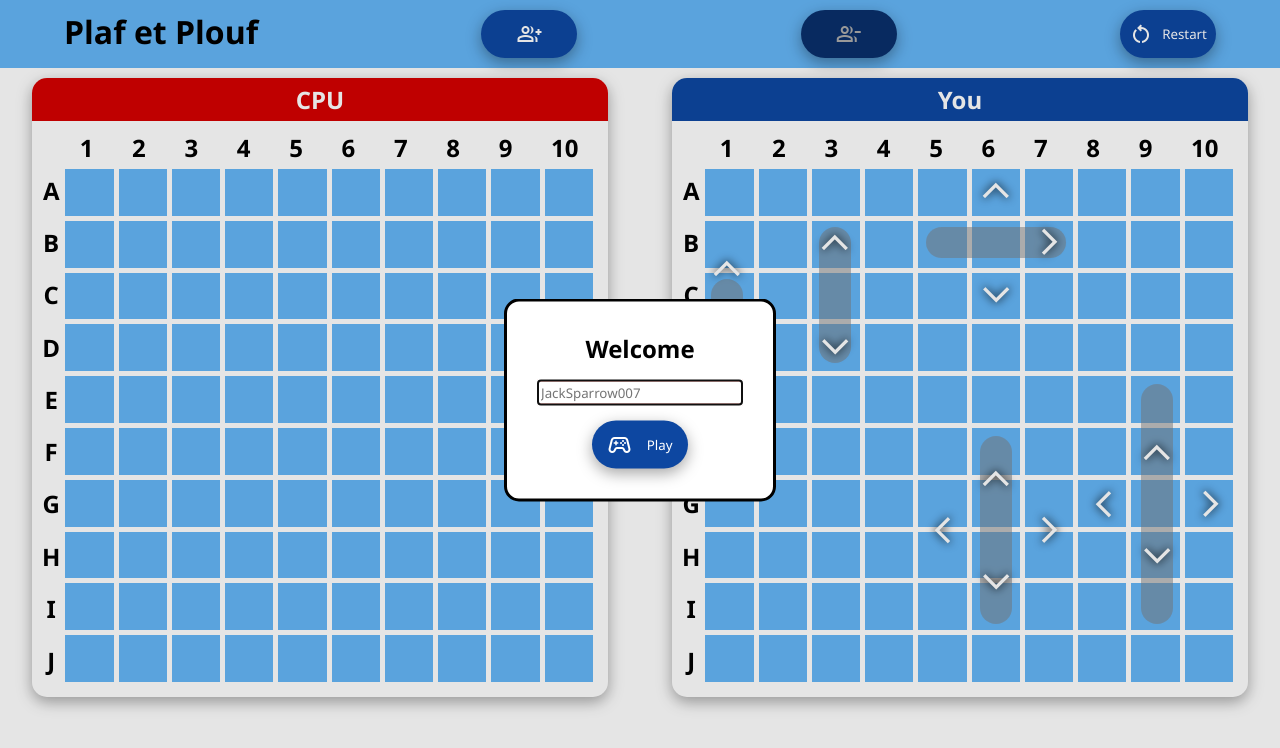
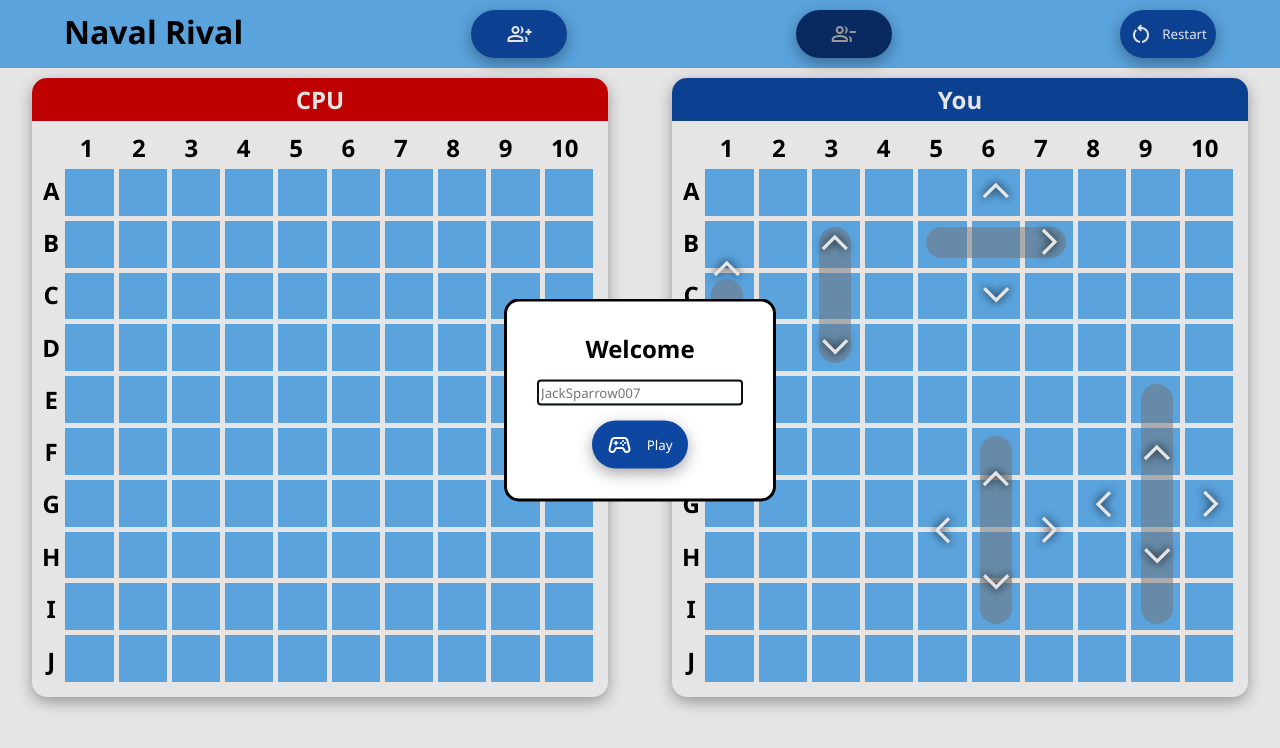
Before and after one commit to CyprianESPI/odin-battleship, a website built with webpack: page src/index.html in a window 1280 px wide. Built offline with nearby package versions, Linux system fonts and the light colour scheme.

Commit message:
Update title

```diff
--- a/src/index.html
+++ b/src/index.html
@@ -4,7 +4,7 @@
 <head>
     <meta charset="UTF-8">
     <meta name="viewport" content="width=device-width, initial-scale=1.0">
-    <title>Plaf et Plouf</title>
+    <title>Naval Rival</title>
 
     <!-- PWA -->
     <meta name="theme-color" content="#0D47A1" />
@@ -33,7 +33,7 @@
 
 <body>
     <header>
-        <h1>Plaf et Plouf</h1>
+        <h1>Naval Rival</h1>
         <button id="add-p2-btn" class="rounded-btn enabled">
             <span class="material-symbols-outlined">group_add</span>
         </button>
```
Also changed, not shown: dist/manifest.json.
